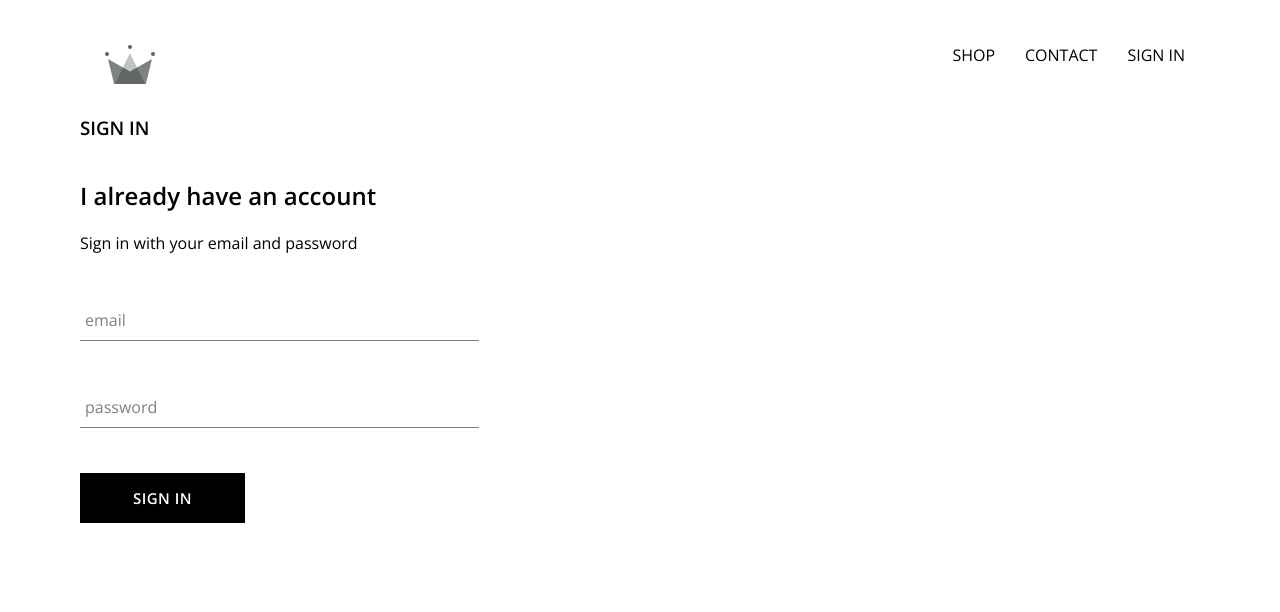
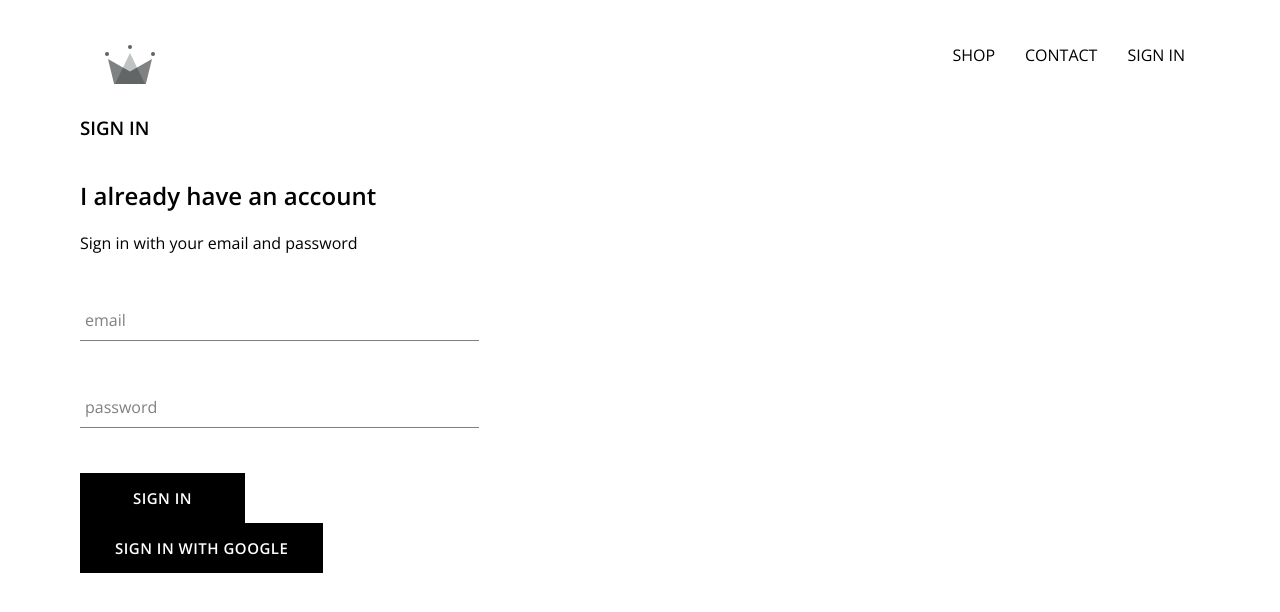
Before and after one commit to AlexanderPolzhofer/crwn_clothing_e-commerce, a React (Create React App) app: page /sign in a window 1280 px wide. Shown: the top 612 px of the page. Built offline with nearby package versions, Linux system fonts and the light colour scheme.

Commit message:
adding signinwithgoogle firebase api

```diff
--- a/src/components/sign-in-and-sign-up-page/SignIn.component.jsx
+++ b/src/components/sign-in-and-sign-up-page/SignIn.component.jsx
@@ -2,6 +2,8 @@
 import FormInput from './FormInput.component';
 import './SignIn.component.scss';
 import CustomButton from '../custom-button/CustomButton.component';
+
+import { signInWithGoogle } from '../../firebase/firebase.utils.js';
 
 class SignIn extends React.Component {
 
@@ -47,6 +49,7 @@
                         label='password'
                         required />
                     <CustomButton type='submit'>SIGN IN</CustomButton>
+                    <CustomButton onClick={signInWithGoogle}>SIGN IN WITH GOOGLE</CustomButton>
                 </form>
             </div>
         );
--- a/src/firebase/firebase.utils.js
+++ b/src/firebase/firebase.utils.js
@@ -1,6 +1,6 @@
-import firebase from 'firebase/app';
-import 'firebase/firestore';
-import 'firebase/auth';
+import firebase from 'firebase/compat/app';
+import 'firebase/compat/firestore';
+import 'firebase/compat/auth';
 
 const config = {
     apiKey: "AIzaSyCSyrt50XqkWuLz7-4Wi8zQdvjTSpM2iEQ",
@@ -19,6 +19,6 @@
 
 const provider = new firebase.auth.GoogleAuthProvider();
 provider.setCustomParameters({ prompt: 'select_account' });
-export const signInWithGoogle = () => auth.signInWithPopUp(provider);
+export const signInWithGoogle = () => auth.signInWithPopup(provider);
 
 export default firebase;
```
